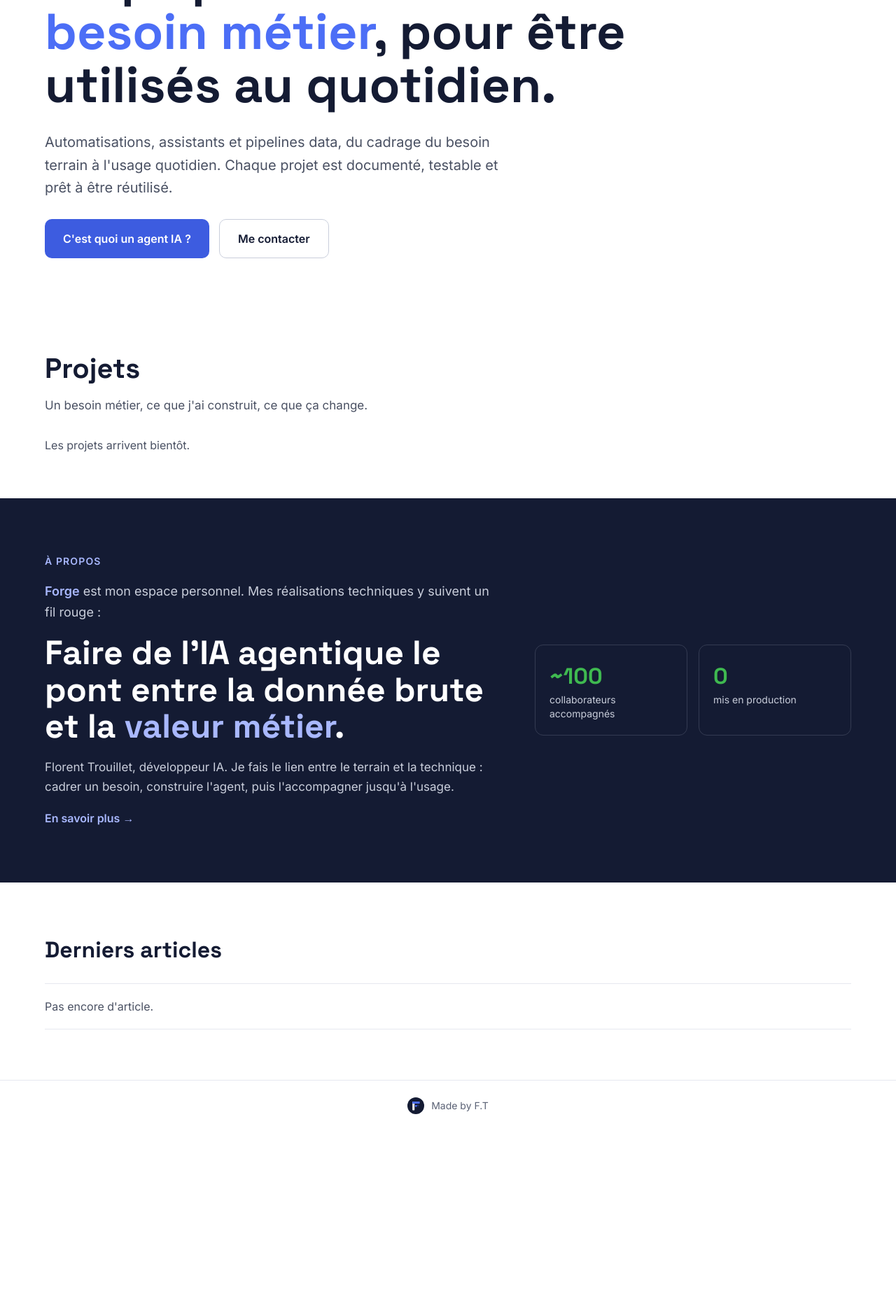
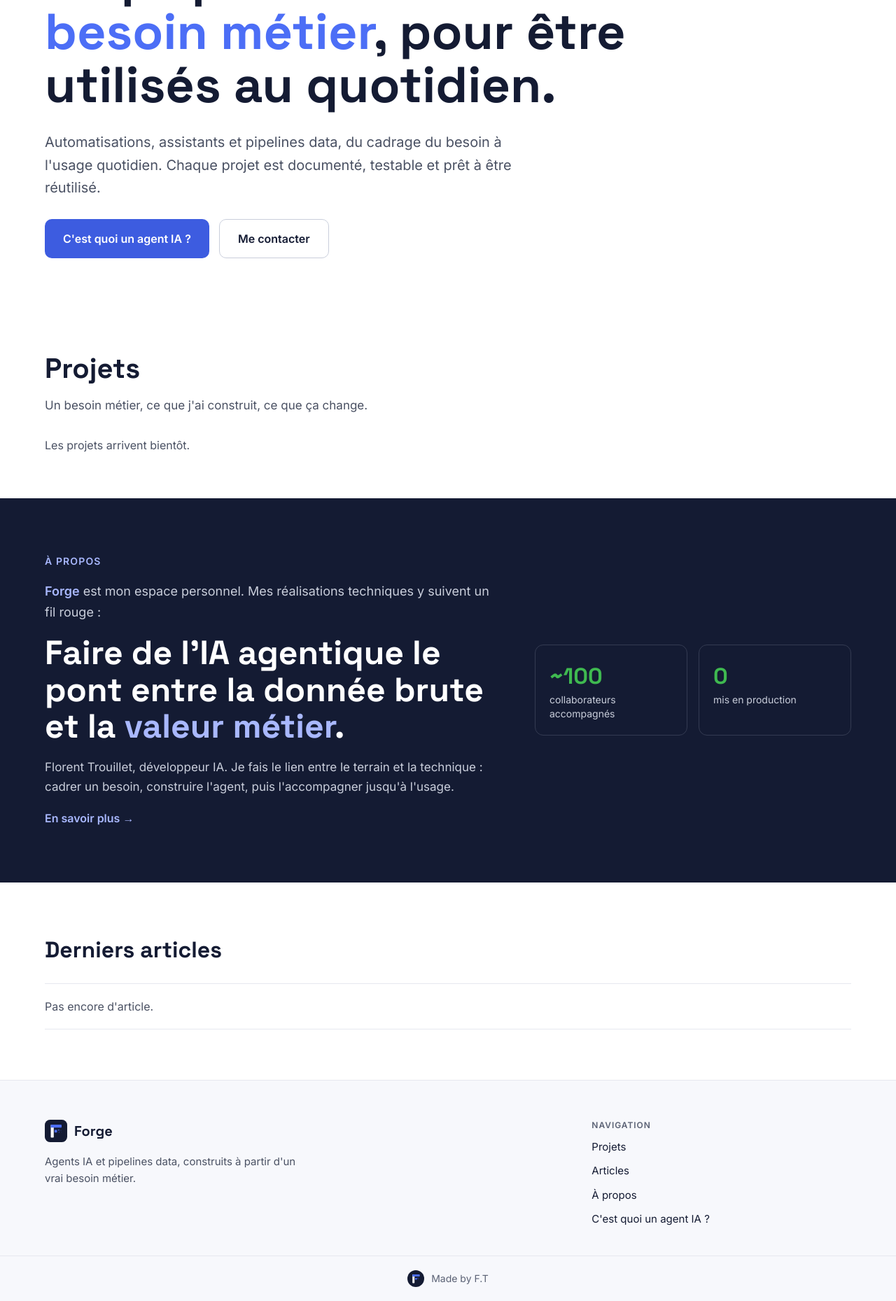
Before and after one commit to flohms18/ForgeV2, a Django app: page / in a window 1280 px wide. Shown: the part 364-2223 px from the top of the page at 70% size. Before the commit the page ends 1956 px from the top, so only its background shows below. Run offline with Django 5.2, Linux system fonts and the light colour scheme; data that the repository does not hold is empty; some libraries are stand-ins or nearby versions.

Commit message:
New changes

```diff
--- a/templates/home.html
+++ b/templates/home.html
@@ -11,7 +11,7 @@
         Je construis des agents IA qui partent d'un vrai <span class="text-brand-500">besoin métier</span>, pour être utilisés au quotidien.
     </h1>
     <p style="--delay:220ms" class="anim-in max-w-[680px] text-xl leading-relaxed text-muted">
-        Automatisations, assistants et pipelines data, du cadrage du besoin terrain à l'usage quotidien. Chaque projet est documenté, testable et prêt à être réutilisé.
+        Automatisations, assistants et pipelines data, du cadrage du besoin à l'usage quotidien. Chaque projet est documenté, testable et prêt à être réutilisé.
     </p>
     <div style="--delay:340ms" class="anim-in flex flex-wrap gap-3.5">
         <a href="{% url 'post_detail' 'agent-ia' %}" class="lift rounded-[10px] bg-brand-600 px-[26px] py-4 font-semibold text-white hover:bg-brand-700">C'est quoi un agent IA&nbsp;?</a>
--- a/theme/templates/base.html
+++ b/theme/templates/base.html
@@ -31,9 +31,35 @@
         {% block content %}{% endblock %}
     </main>
 
-    <footer class="flex items-center justify-center gap-2.5 border-t border-line p-6 text-sm text-subtle">
-        <img src="{% static 'img/forge-avatar.svg' %}" alt="" width="24" height="24" class="size-6">
-        <span>Made by F.T</span>
+    <footer class="border-t border-line bg-surface">
+        <div class="mx-auto grid max-w-[1200px] gap-10 px-6 pt-14 pb-10 sm:grid-cols-[2fr_1fr]">
+            <div class="flex flex-col gap-4">
+                <a href="{% url 'home' %}" class="group flex w-fit items-center gap-2.5 font-display text-xl font-bold text-ink">
+                    <img src="{% static 'img/forge-mark.svg' %}" alt="" width="32" height="32" class="size-8 transition-transform duration-300 group-hover:-rotate-12 group-hover:scale-110">
+                    <span>Forge</span>
+                </a>
+                <p class="max-w-[380px] text-[15px] leading-relaxed text-muted">
+                    Agents IA et pipelines data, construits à partir d'un vrai besoin métier.
+                </p>
+            </div>
+
+            <nav aria-label="Pied de page" class="flex flex-col gap-3 text-[15px]">
+                <p class="text-xs font-semibold uppercase tracking-[0.08em] text-subtle">Navigation</p>
+                <a href="{% url 'home' %}#projets" class="nav-link w-fit text-ink hover:text-brand-700">Projets</a>
+                <a href="{% url 'post_list' %}" class="nav-link w-fit text-ink hover:text-brand-700">Articles</a>
+                <a href="{% url 'about' %}" class="nav-link w-fit text-ink hover:text-brand-700">À propos</a>
+                <a href="{% url 'post_detail' 'agent-ia' %}" class="nav-link w-fit text-ink hover:text-brand-700">C'est quoi un agent IA&nbsp;?</a>
+            </nav>
+        </div>
+
+        <div class="border-t border-line">
+            <div class="mx-auto flex max-w-[1200px] items-center justify-center px-6 py-5 text-sm text-subtle">
+                <p class="flex items-center gap-2.5">
+                    <img src="{% static 'img/forge-avatar.svg' %}" alt="" width="24" height="24" class="size-6">
+                    <span>Made by F.T</span>
+                </p>
+            </div>
+        </div>
     </footer>
 
     <script>
```
Also changed, not shown: theme/static/css/dist/styles.css.
